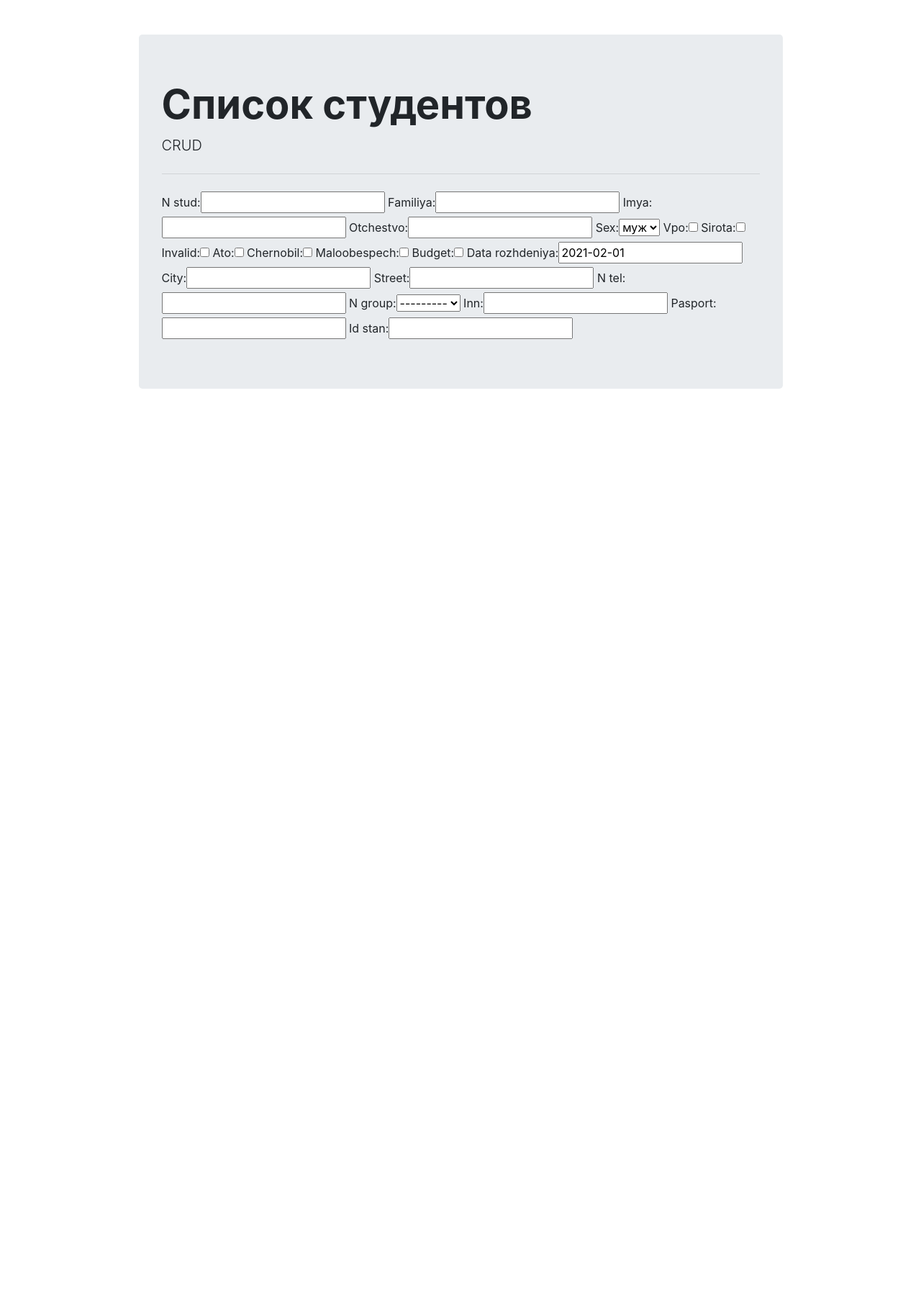
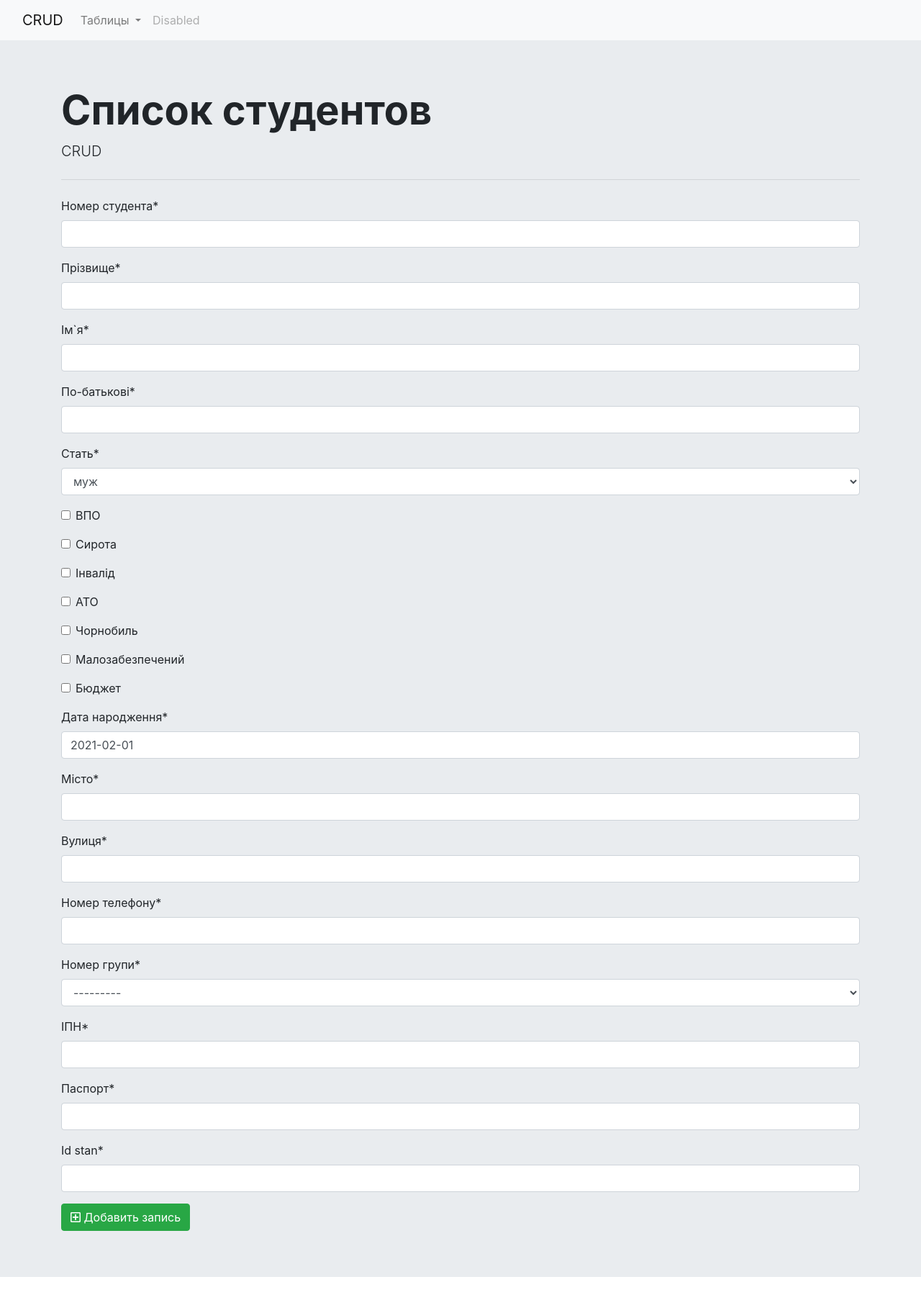
Before and after one commit to Denis-Haliuk/django-crud-th, a Django app: page /crud/stud_form/ in a window 1280 px wide. Shown: the whole page at 72% size. Before the commit the page ends 540 px from the top, so only its background shows below. Run offline with Django 3.2, Linux system fonts and the light colour scheme; data that the repository does not hold is empty; some libraries are stand-ins or nearby versions.

Commit message:
patch 1.02
added navbar
added list
a lot of fixes
new features

Co-Authored-By: TheEvilMandarin <78357723+TheEvilMandarin@users.noreply.github.com>

```diff
--- a/crud2021/crud2021/settings.py
+++ b/crud2021/crud2021/settings.py
@@ -38,7 +38,10 @@ INSTALLED_APPS = [
     'django.contrib.messages',
     'django.contrib.staticfiles',
     'register',
+    'crispy_forms',
 ]
+
+CRISPY_TEMPLATE_PACK = 'bootstrap4'
 
 MIDDLEWARE = [
     'django.middleware.security.SecurityMiddleware',
--- a/crud2021/crud2021/urls.py
+++ b/crud2021/crud2021/urls.py
@@ -17,6 +17,7 @@ from django.contrib import admin
 from django.urls import path, include
 
 urlpatterns = [
+
     path('admin/', admin.site.urls),
     path('crud/',include('register.urls') ),
 ]
--- a/crud2021/register/forms.py
+++ b/crud2021/register/forms.py
@@ -4,7 +4,36 @@ from .models import Spisok_stud, Prepod
 class StudForm(forms.ModelForm):
     class Meta:
         model = Spisok_stud
-        fields = '__all__'
+        fields = ('n_stud', 'familiya', 'imya','otchestvo',
+        'sex', 'vpo', 'sirota','invalid',
+        'ato', 'chernobil', 'maloobespech','budget',
+        'data_rozhdeniya', 'city', 'street','n_tel',
+        'n_group', 'inn', 'pasport','id_stan')
+        labels={
+        'n_stud':'Номер студента',
+        'familiya':'Прізвище',
+        'imya':'Ім`я',
+        'otchestvo':'По-батькові',
+        'sex':'Стать',
+        'vpo':'ВПО',
+        'sirota':'Сирота',
+        'invalid':'Інвалід',
+        'ato':'АТО',
+        'chernobil':'Чорнобиль',
+        'maloobespech':'Малозабезпечений',
+        'budget':'Бюджет',
+        'data_rozhdeniya':'Дата народження',
+        'city':'Місто',
+        'street':'Вулиця',
+        'n_tel':'Номер телефону',
+        'n_group':'Номер групи',
+        'inn':'ІПН',
+        'pasport':'Паспорт',
+        #'id_stan':''
+
+        }
+
+
 
 class PrepodForm(forms.ModelForm):
     class Meta:
--- a/crud2021/register/models.py
+++ b/crud2021/register/models.py
@@ -21,6 +21,9 @@ class Groups(models.Model):
         (zaoch, 'заочная'),
     ]
     forma = models.CharField(max_length=7, choices=FORM_CHOICES, default=day)
+
+    def __str__(self):
+        return self.nazvanie
 
 class Spisok_stud(models.Model):
     n_stud = models.IntegerField()
--- a/crud2021/register/templates/register/stud_base.html
+++ b/crud2021/register/templates/register/stud_base.html
@@ -10,17 +10,44 @@
     integrity="sha512-HK5fgLBL+xu6dm/Ii3z4xhlSUyZgTT9tuc/hSrtw6uzJOvgRr2a9jyxxT1ely+B+xFAmJKVSTbpM/CuL7qxO8w==" crossorigin="anonymous" />
 </head>
 <body>
-    <div class="container ">
-        <div class="col-md-10 offset-md-1 mt-5">
-            <div class="jumbotron">
+    <nav class="navbar navbar-expand-lg navbar-light bg-light">
+        <div class="container-fluid">
+          <a class="navbar-brand" href="{% url 'main_page' %}">CRUD</a>
+          <button class="navbar-toggler" type="button" data-bs-toggle="collapse" data-bs-target="#navbarSupportedContent" aria-controls="navbarSupportedContent" aria-expanded="false" aria-label="Toggle navigation">
+            <span class="navbar-toggler-icon"></span>
+          </button>
+          <div class="collapse navbar-collapse" id="navbarSupportedContent">
+            <ul class="navbar-nav me-auto mb-2 mb-lg-0">
+              <li class="nav-item dropdown">
+                <a class="nav-link dropdown-toggle" href="#" id="navbarDropdown" role="button" data-bs-toggle="dropdown" aria-expanded="false">
+                  Таблицы
+                </a>
+                <ul class="dropdown-menu" aria-labelledby="navbarDropdown">
+                    <li><a class="dropdown-item" href="{% url 'stud_list' %}">Студент</a></li>
+                    <li><a class="dropdown-item" href="{% url 'prepod_list' %}">Преподаватель</a></li>
+                  <li><hr class="dropdown-divider"></li>
+                  <li><a class="dropdown-item" href="#">Something else here</a></li>
+                </ul>
+              </li>
+              <li class="nav-item">
+                <a class="nav-link disabled" href="#" tabindex="-1" aria-disabled="true">Disabled</a>
+              </li>
+            </ul>
+          </div>
+        </div>
+      </nav>
+
+
+
+          <div class="jumbotron jumbotron-fluid ">
+            <div class="container">
                 <h1 class="display-4 font-weight-bold">Список студентов</h1>
                 <p class="lead">CRUD</p>
                 <hr class="my-4">
                 {% block content %}
                 {% endblock content %}
               </div>
-        </div>
-    </div>
+              </div>
 
 
 <script src="https://code.jquery.com/jquery-3.3.1.slim.min.js"
@@ -29,5 +56,11 @@ integrity="sha384-q8i/X+965DzO0rT7abK41JStQIAqVgRVzpbzo5smXKp4YfRvH+8abtTE1Pi6ji
 integrity="sha384-UO2eT0CpHqdSJQ6hJty5KVphtPhzWj9WO1clHTMGa3JDZwrnQq4sF86dIHNDz0W1" crossorigin="anonymous"></script>
 <script src="https://stackpath.bootstrapcdn.com/bootstrap/4.3.1/js/bootstrap.min.js"
 integrity="sha384-JjSmVgyd0p3pXB1rRibZUAYoIIy6OrQ6VrjIEaFf/nJGzIxFDsf4x0xIM+B07jRM" crossorigin="anonymous"></script>
+<script>
+    var dropdownElementList = [].slice.call(document.querySelectorAll('.dropdown-toggle'))
+        var dropdownList = dropdownElementList.map(function (dropdownToggleEl) {
+          return new bootstrap.Dropdown(dropdownToggleEl)
+        })
+    </script>
 </body>
 </html>
--- a/crud2021/register/templates/register/stud_form.html
+++ b/crud2021/register/templates/register/stud_form.html
@@ -1,5 +1,11 @@
 {% extends "register/stud_base.html" %}
+{% load crispy_forms_tags %}
 
 {% block content %}
-{{form}}
+<form action="" method="POST" autocomplete="off">
+    {% csrf_token %}
+    {{form|crispy}}
+<button type="submit" class="btn btn-success"><i class="far fa-plus-square"></i> Добавить запись</button>
+</form>
+
 {% endblock content %}
--- a/crud2021/register/urls.py
+++ b/crud2021/register/urls.py
@@ -2,9 +2,9 @@
 from django.urls import path, include
 from . import views
 urlpatterns = [
-    path('', views.stud_form), #localhost:port/crud/... #ТУТ НУЖНО СДЕЛАТЬ МЕНЮ ВЫБОРА ТАБЛИЦЫ ВМЕСТО СТУДФОРМ
-    path('stud_form/', views.stud_form),
-    path('stud_list/', views.stud_list),
-    path('prepod_form/', views.prepod_form),
-    path('prepod_list/', views.prepod_list),
+    path('', views.main_page, name='main_page'), #localhost:port/crud/... #ТУТ НУЖНО СДЕЛАТЬ МЕНЮ ВЫБОРА ТАБЛИЦЫ ВМЕСТО СТУДФОРМ
+    path('stud_form/', views.stud_form, name='stud_form'),
+    path('stud_list/', views.stud_list, name='stud_list'),
+    path('prepod_form/', views.prepod_form, name='prepod_form'),
+    path('prepod_list/', views.prepod_list, name='prepod_list'),
 ]
--- a/crud2021/register/views.py
+++ b/crud2021/register/views.py
@@ -1,14 +1,25 @@
-from django.shortcuts import render
+from django.shortcuts import render, redirect
 from .forms import StudForm, PrepodForm
+
+from .models import Spisok_stud, Prepod
 # Create your views here.
 
+def main_page(request):
+    return render(request, "register/main_page.html")
+
 def stud_list(request):
-    return render(request, "register/stud_list.html")
+    context = {'stud_list':Spisok_stud.objects.all()}
+    return render(request, "register/stud_list.html", context)
 
 def stud_form(request):
-    form = StudForm()
-    return render(request, "register/stud_form.html", {'form':form})
-
+    if request.method == "GET":
+        form = StudForm()
+        return render(request, "register/stud_form.html", {'form':form})
+    else:
+        form = StudForm(request.POST)
+        if form.is_valid():
+            form.save()
+        return redirect('/crud/stud_list')
 def stud_delete(request):
     return
 
```
Also changed, not shown: crud2021/register/templates/register/main_page.html (added, +51 -0 lines), crud2021/register/templates/register/prepod/prepod_base.html (+40 -1 lines), crud2021/register/templates/register/stud_list.html (+53 -1 lines).
